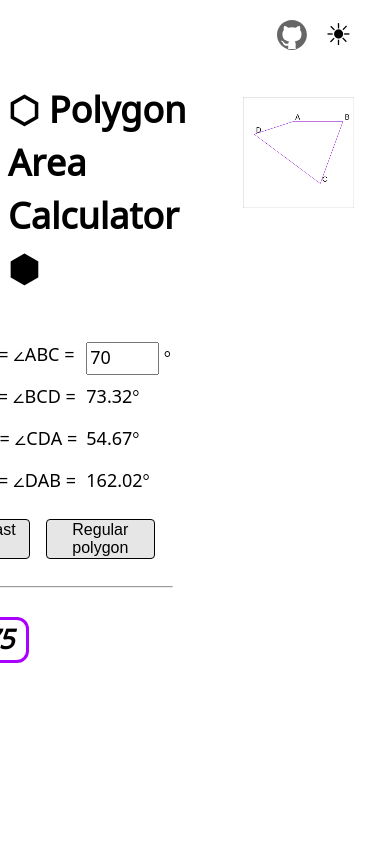
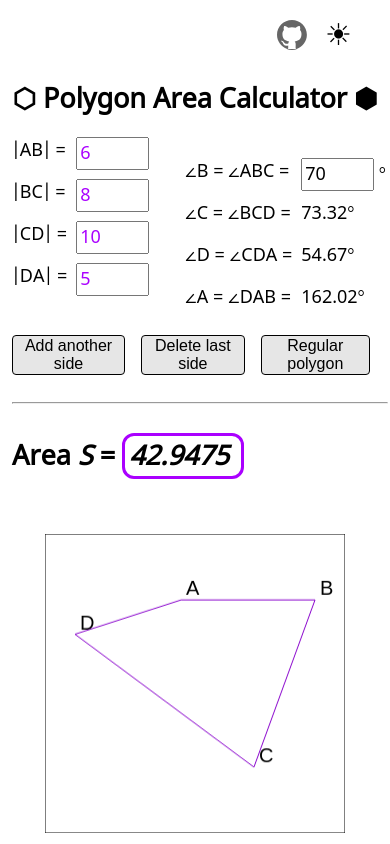
Before and after one commit to pier-bezuhoff/polygon-area, a SvelteKit app: page / in a window 390 px wide. Built offline with nearby package versions, Linux system fonts and the light colour scheme.

Commit message:
responsive mobile design

```diff
--- a/src/routes/+page.svelte
+++ b/src/routes/+page.svelte
@@ -187,7 +187,7 @@
 <main>
   <div class="row">
     <div class="left-column">
-      <h1>&#11041; Polygon Area Calculator &#11042;</h1>
+      <h1>&#11041;&NonBreakingSpace;Polygon Area Calculator&NonBreakingSpace;&#11042;</h1>
       <div class="calcs">
         <div class="entries">
           <div class="angle-column-filler"></div>
@@ -500,4 +500,44 @@
     -ms-user-select: none;
     user-select: none;
   }
+
+  /* on mobile */
+  @media only screen and (max-width: 820px) {
+    h1 {
+      font-size: 1.5em;
+    }
+
+    .row {
+      display: flex;
+      flex-direction: column;
+      justify-content: top;
+      align-items: center;
+    }
+
+    .left-column {
+      width: 100%;
+      height: auto;
+      align-items: center;
+    }
+
+    .calcs {
+      padding-left: 8px;
+      padding-right: 0px;
+    }
+
+    .right-column {
+      width: 100%;
+      height: auto;
+    }
+
+    .canvas-wrap {
+      width: 100%;
+      justify-content: center;
+      padding-left: 0px;
+    }
+
+    canvas {
+      width: 80%;
+    }
+  }
 </style>
```
